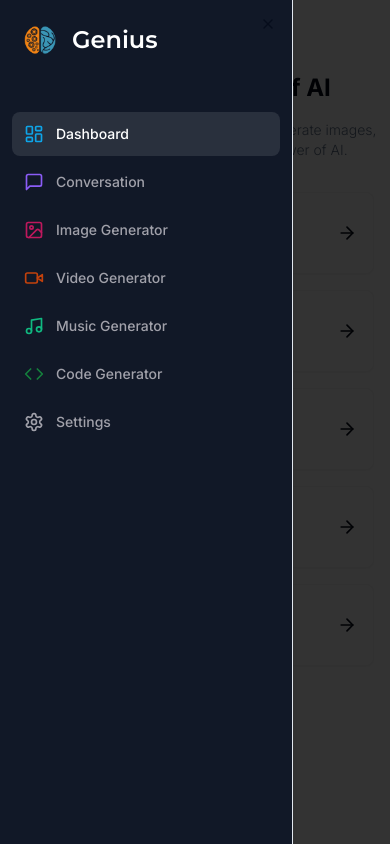
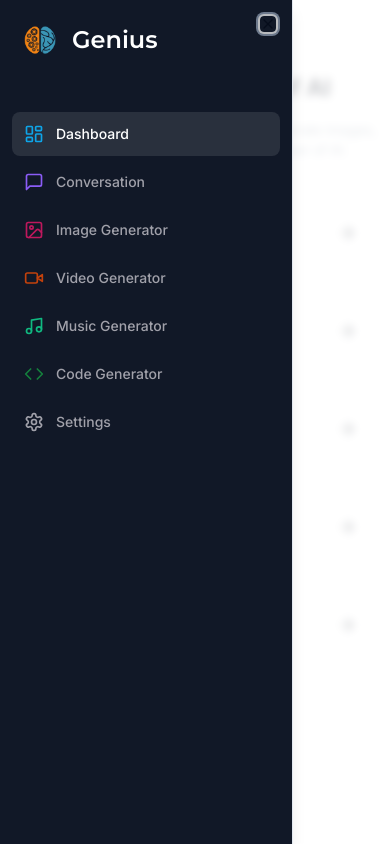
Before and after one commit to magnokf/genius-app, a Next.js app: page /dashboard in a window 390 px wide. Both pictures are taken after a click on the button 36 px from the left and 36 px from the top of the page. Built offline with nearby package versions, Linux system fonts and the light colour scheme.

Commit message:
feat: implements dashboard structure

```diff
--- /dev/null
+++ b/components/ui/button.tsx
@@ -0,0 +1,56 @@
+import * as React from "react"
+import { Slot } from "@radix-ui/react-slot"
+import { cva, type VariantProps } from "class-variance-authority"
+
+import { cn } from "@/lib/utils"
+
+const buttonVariants = cva(
+  "inline-flex items-center justify-center rounded-md text-sm font-medium ring-offset-background transition-colors focus-visible:outline-none focus-visible:ring-2 focus-visible:ring-ring focus-visible:ring-offset-2 disabled:pointer-events-none disabled:opacity-50",
+  {
+    variants: {
+      variant: {
+        default: "bg-primary text-primary-foreground hover:bg-primary/90",
+        destructive:
+          "bg-destructive text-destructive-foreground hover:bg-destructive/90",
+        outline:
+          "border border-input bg-background hover:bg-accent hover:text-accent-foreground",
+        secondary:
+          "bg-secondary text-secondary-foreground hover:bg-secondary/80",
+        ghost: "hover:bg-accent hover:text-accent-foreground",
+        link: "text-primary underline-offset-4 hover:underline",
+      },
+      size: {
+        default: "h-10 px-4 py-2",
+        sm: "h-9 rounded-md px-3",
+        lg: "h-11 rounded-md px-8",
+        icon: "h-10 w-10",
+      },
+    },
+    defaultVariants: {
+      variant: "default",
+      size: "default",
+    },
+  }
+)
+
+export interface ButtonProps
+  extends React.ButtonHTMLAttributes<HTMLButtonElement>,
+    VariantProps<typeof buttonVariants> {
+  asChild?: boolean
+}
+
+const Button = React.forwardRef<HTMLButtonElement, ButtonProps>(
+  ({ className, variant, size, asChild = false, ...props }, ref) => {
+    const Comp = asChild ? Slot : "button"
+    return (
+      <Comp
+        className={cn(buttonVariants({ variant, size, className }))}
+        ref={ref}
+        {...props}
+      />
+    )
+  }
+)
+Button.displayName = "Button"
+
+export { Button, buttonVariants }
--- /dev/null
+++ b/components/ui/card.tsx
@@ -0,0 +1,79 @@
+import * as React from "react"
+
+import { cn } from "@/lib/utils"
+
+const Card = React.forwardRef<
+  HTMLDivElement,
+  React.HTMLAttributes<HTMLDivElement>
+>(({ className, ...props }, ref) => (
+  <div
+    ref={ref}
+    className={cn(
+      "rounded-lg border bg-card text-card-foreground shadow-sm",
+      className
+    )}
+    {...props}
+  />
+))
+Card.displayName = "Card"
+
+const CardHeader = React.forwardRef<
+  HTMLDivElement,
+  React.HTMLAttributes<HTMLDivElement>
+>(({ className, ...props }, ref) => (
+  <div
+    ref={ref}
+    className={cn("flex flex-col space-y-1.5 p-6", className)}
+    {...props}
+  />
+))
+CardHeader.displayName = "CardHeader"
+
+const CardTitle = React.forwardRef<
+  HTMLParagraphElement,
+  React.HTMLAttributes<HTMLHeadingElement>
+>(({ className, ...props }, ref) => (
+  <h3
+    ref={ref}
+    className={cn(
+      "text-2xl font-semibold leading-none tracking-tight",
+      className
+    )}
+    {...props}
+  />
+))
+CardTitle.displayName = "CardTitle"
+
+const CardDescription = React.forwardRef<
+  HTMLParagraphElement,
+  React.HTMLAttributes<HTMLParagraphElement>
+>(({ className, ...props }, ref) => (
+  <p
+    ref={ref}
+    className={cn("text-sm text-muted-foreground", className)}
+    {...props}
+  />
+))
+CardDescription.displayName = "CardDescription"
+
+const CardContent = React.forwardRef<
+  HTMLDivElement,
+  React.HTMLAttributes<HTMLDivElement>
+>(({ className, ...props }, ref) => (
+  <div ref={ref} className={cn("p-6 pt-0", className)} {...props} />
+))
+CardContent.displayName = "CardContent"
+
+const CardFooter = React.forwardRef<
+  HTMLDivElement,
+  React.HTMLAttributes<HTMLDivElement>
+>(({ className, ...props }, ref) => (
+  <div
+    ref={ref}
+    className={cn(" flex items-center p-6 pt-0", className)}
+    {...props}
+  />
+))
+CardFooter.displayName = "CardFooter"
+
+export { Card, CardHeader, CardFooter, CardTitle, CardDescription, CardContent }
--- /dev/null
+++ b/components/ui/sheet.tsx
@@ -0,0 +1,144 @@
+"use client"
+
+import * as React from "react"
+import * as SheetPrimitive from "@radix-ui/react-dialog"
+import { cva, type VariantProps } from "class-variance-authority"
+import { X } from "lucide-react"
+
+import { cn } from "@/lib/utils"
+
+const Sheet = SheetPrimitive.Root
+
+const SheetTrigger = SheetPrimitive.Trigger
+
+const SheetClose = SheetPrimitive.Close
+
+const SheetPortal = ({
+  className,
+  ...props
+}: SheetPrimitive.DialogPortalProps) => (
+  <SheetPrimitive.Portal className={cn(className)} {...props} />
+)
+SheetPortal.displayName = SheetPrimitive.Portal.displayName
+
+const SheetOverlay = React.forwardRef<
+  React.ElementRef<typeof SheetPrimitive.Overlay>,
+  React.ComponentPropsWithoutRef<typeof SheetPrimitive.Overlay>
+>(({ className, ...props }, ref) => (
+  <SheetPrimitive.Overlay
+    className={cn(
+      "fixed inset-0 z-50 bg-background/80 backdrop-blur-sm data-[state=open]:animate-in data-[state=closed]:animate-out data-[state=closed]:fade-out-0 data-[state=open]:fade-in-0",
+      className
+    )}
+    {...props}
+    ref={ref}
+  />
+))
+SheetOverlay.displayName = SheetPrimitive.Overlay.displayName
+
+const sheetVariants = cva(
+  "fixed z-50 gap-4 bg-background p-6 shadow-lg transition ease-in-out data-[state=open]:animate-in data-[state=closed]:animate-out data-[state=closed]:duration-300 data-[state=open]:duration-500",
+  {
+    variants: {
+      side: {
+        top: "inset-x-0 top-0 border-b data-[state=closed]:slide-out-to-top data-[state=open]:slide-in-from-top",
+        bottom:
+          "inset-x-0 bottom-0 border-t data-[state=closed]:slide-out-to-bottom data-[state=open]:slide-in-from-bottom",
+        left: "inset-y-0 left-0 h-full w-3/4 border-r data-[state=closed]:slide-out-to-left data-[state=open]:slide-in-from-left sm:max-w-sm",
+        right:
+          "inset-y-0 right-0 h-full w-3/4  border-l data-[state=closed]:slide-out-to-right data-[state=open]:slide-in-from-right sm:max-w-sm",
+      },
+    },
+    defaultVariants: {
+      side: "right",
+    },
+  }
+)
+
+interface SheetContentProps
+  extends React.ComponentPropsWithoutRef<typeof SheetPrimitive.Content>,
+    VariantProps<typeof sheetVariants> {}
+
+const SheetContent = React.forwardRef<
+  React.ElementRef<typeof SheetPrimitive.Content>,
+  SheetContentProps
+>(({ side = "right", className, children, ...props }, ref) => (
+  <SheetPortal>
+    <SheetOverlay />
+    <SheetPrimitive.Content
+      ref={ref}
+      className={cn(sheetVariants({ side }), className)}
+      {...props}
+    >
+      {children}
+      <SheetPrimitive.Close className="absolute right-4 top-4 rounded-sm opacity-70 ring-offset-background transition-opacity hover:opacity-100 focus:outline-none focus:ring-2 focus:ring-ring focus:ring-offset-2 disabled:pointer-events-none data-[state=open]:bg-secondary">
+        <X className="h-4 w-4" />
+        <span className="sr-only">Close</span>
+      </SheetPrimitive.Close>
+    </SheetPrimitive.Content>
+  </SheetPortal>
+))
+SheetContent.displayName = SheetPrimitive.Content.displayName
+
+const SheetHeader = ({
+  className,
+  ...props
+}: React.HTMLAttributes<HTMLDivElement>) => (
+  <div
+    className={cn(
+      "flex flex-col space-y-2 text-center sm:text-left",
+      className
+    )}
+    {...props}
+  />
+)
+SheetHeader.displayName = "SheetHeader"
+
+const SheetFooter = ({
+  className,
+  ...props
+}: React.HTMLAttributes<HTMLDivElement>) => (
+  <div
+    className={cn(
+      "flex flex-col-reverse sm:flex-row sm:justify-end sm:space-x-2",
+      className
+    )}
+    {...props}
+  />
+)
+SheetFooter.displayName = "SheetFooter"
+
+const SheetTitle = React.forwardRef<
+  React.ElementRef<typeof SheetPrimitive.Title>,
+  React.ComponentPropsWithoutRef<typeof SheetPrimitive.Title>
+>(({ className, ...props }, ref) => (
+  <SheetPrimitive.Title
+    ref={ref}
+    className={cn("text-lg font-semibold text-foreground", className)}
+    {...props}
+  />
+))
+SheetTitle.displayName = SheetPrimitive.Title.displayName
+
+const SheetDescription = React.forwardRef<
+  React.ElementRef<typeof SheetPrimitive.Description>,
+  React.ComponentPropsWithoutRef<typeof SheetPrimitive.Description>
+>(({ className, ...props }, ref) => (
+  <SheetPrimitive.Description
+    ref={ref}
+    className={cn("text-sm text-muted-foreground", className)}
+    {...props}
+  />
+))
+SheetDescription.displayName = SheetPrimitive.Description.displayName
+
+export {
+  Sheet,
+  SheetTrigger,
+  SheetClose,
+  SheetContent,
+  SheetHeader,
+  SheetFooter,
+  SheetTitle,
+  SheetDescription,
+}
--- /dev/null
+++ b/lib/utils.ts
@@ -0,0 +1,6 @@
+import { type ClassValue, clsx } from "clsx"
+import { twMerge } from "tailwind-merge"
+
+export function cn(...inputs: ClassValue[]) {
+  return twMerge(clsx(inputs))
+}
```
Also changed, not shown: components.json (added).
